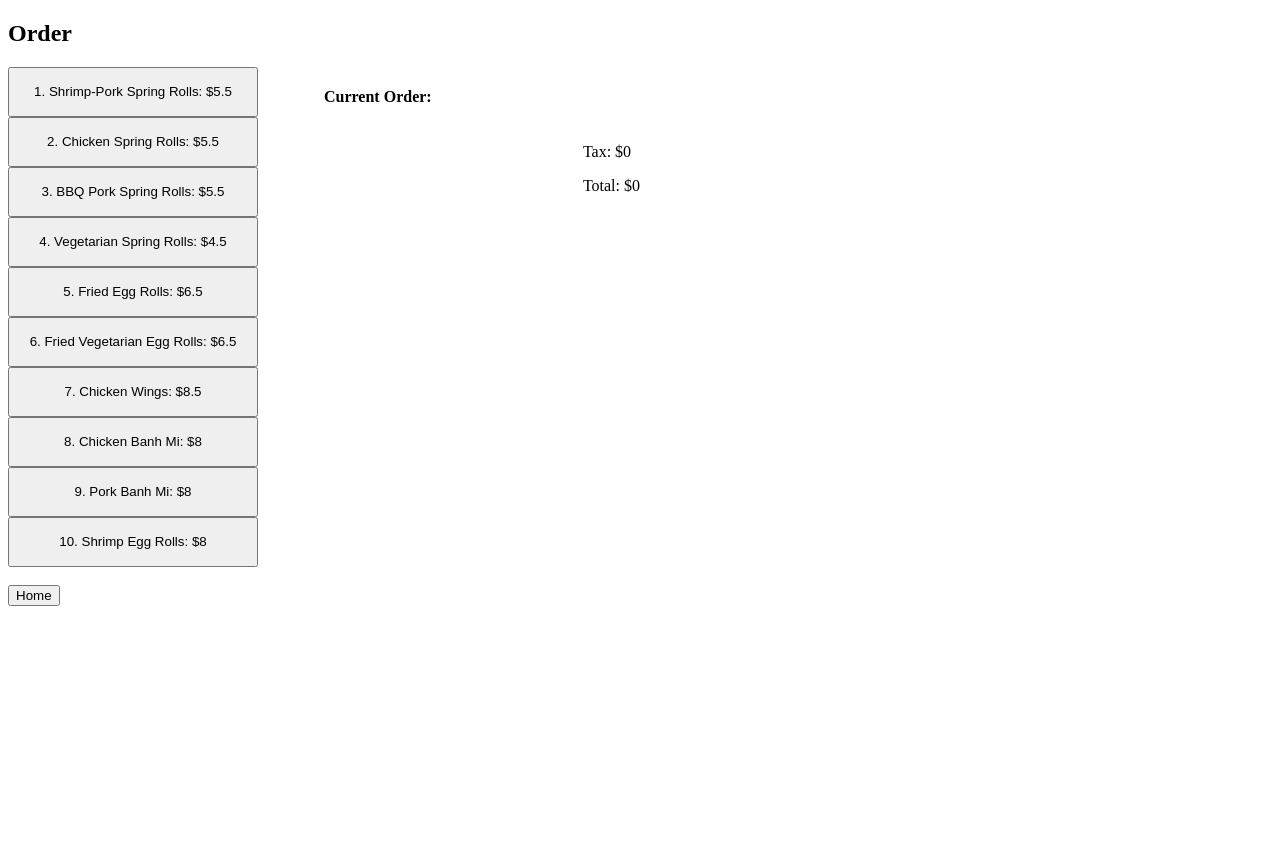
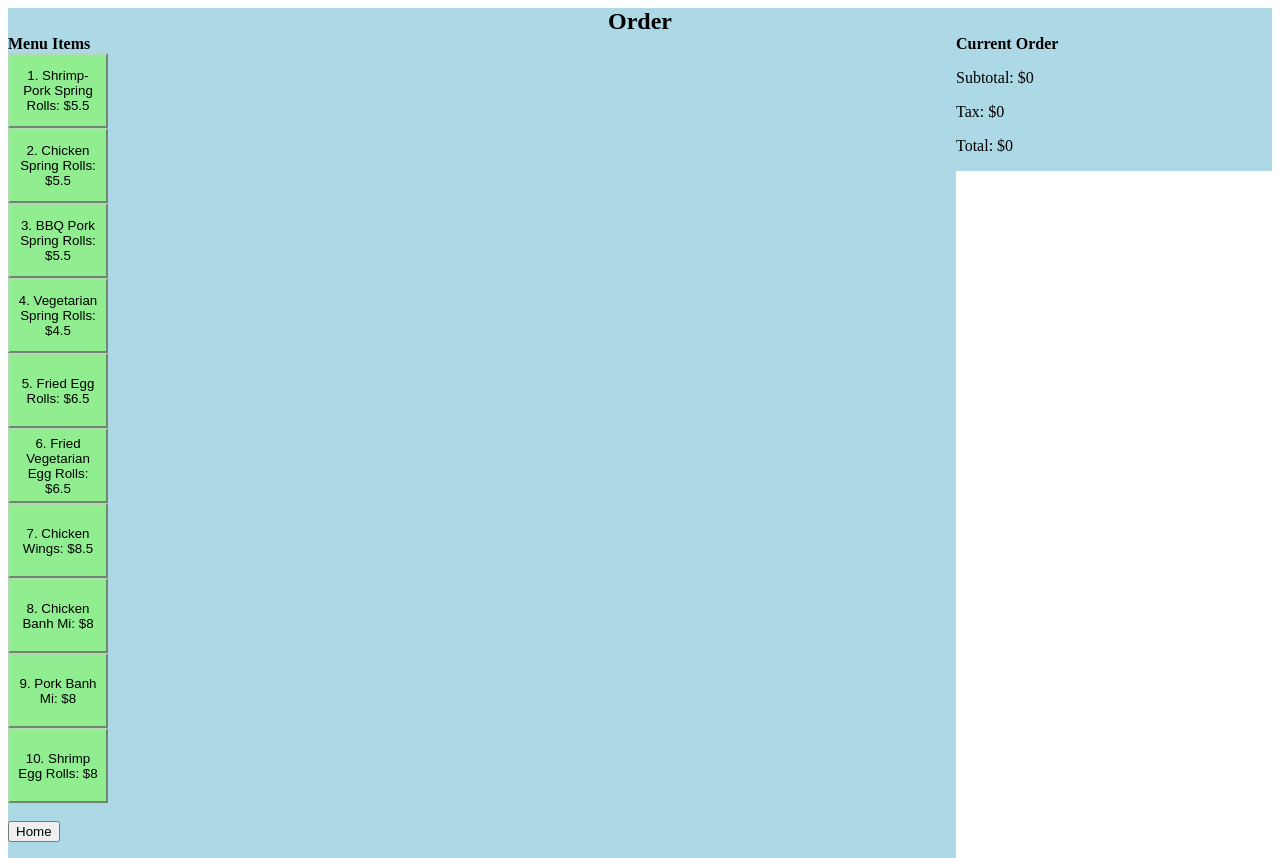
Before and after one commit to nathaniel-nguyen/pos, an Angular app in the folder system/: page /order in a window 1280 px wide. Before the commit the page ends 800 px from the top, so only its background shows below. Built offline with nearby package versions, Linux system fonts and the light colour scheme.

Commit message:
Added quantity for each individal MenuItem in the current order. However, it is unordered and broken. Needs fixes.

```diff
--- a/system/src/app/order.service.ts
+++ b/system/src/app/order.service.ts
@@ -17,16 +17,26 @@ export class OrderService {
     { id: 10, name: "Shrimp Egg Rolls", price: 8.00 },
   ];
 
-  order: { items: MenuItem[], transaction: number, total: number, tax: number } = { items: [], transaction: 1, total: 0, tax: 0 };
+  order: { items: MenuItem[], transaction: number, total: number, tax: number, subtotal: number } = { items: [], transaction: 1, total: 0, tax: 0, subtotal: 0 };
+  quantityMap = new Map<number, any>();
 
   constructor() { }
 
-  getTotal(): number {
-    return Math.round(this.getOrder().total * 1.07 * 100)/100;
+  getQuantityMap() {
+    return this.quantityMap;
+  }
+
+  getSubtotal(): number {
+    return this.order.subtotal;
+  }
+
+  getTotal(subtotal: number, tax: number): number {
+    let total = subtotal + tax;
+    return total;
   }
 
   getTax(): number {
-    return Math.round(this.getOrder().total * 0.07 * 100)/100;
+    return (Math.round(this.order.subtotal * 0.07 * 100) / 100);
   }
 
   getMenuItems() {
@@ -47,7 +57,8 @@ export class OrderService {
   }
 
   newOrder(): void {
-    this.order = { items: [], transaction: this.order.transaction + 1, total: 0, tax: 0 };
+    this.order = { items: [], transaction: this.order.transaction + 1, total: 0, tax: 0, subtotal: 0 };
+    this.quantityMap.clear;
   }
 
   getItem(id: number): MenuItem {
@@ -55,19 +66,26 @@ export class OrderService {
   }
 
   addItemToOrder(id: number): void {
-    this.order.items.push(this.getItem(id));
-    this.order.tax += Math.round(this.getItem(id).price * 0.07 * 100)/100
-    this.order.total += this.getItem(id).price;
+    if (!this.quantityMap.has(id)) {
+      this.order.items.push(this.getItem(id));
+      this.quantityMap.set(id, 1);
+      this.getOrder().subtotal += this.getItem(id).price;
+    } else {
+      this.quantityMap.set(id, this.quantityMap.get(id) + 1);
+      this.getOrder().subtotal += this.getItem(id).price;
+    }
   }
 
   removeItemFromOrder(id: number): void {
-    if (this.order.items.indexOf(this.getItem(id)) !== -1) {
+    if (this.quantityMap.get(id) === 1) {
       this.order.items.splice(this.order.items.lastIndexOf(this.getItem(id)), 1);
-      this.order.tax -= Math.round(this.getItem(id).price * 0.07 * 100) / 100;
-      this.order.total -= this.getItem(id).price;
+      this.quantityMap.delete(id);
+      this.getOrder().subtotal -= this.getItem(id).price;
+    } else if (this.quantityMap.get(id) > 1) {
+      this.quantityMap.set(id, this.quantityMap.get(id) - 1);
+      this.getOrder().subtotal -= this.getItem(id).price;
     }
   }
-
 }
 
 export interface MenuItem {
--- a/system/src/app/order/order.component.css
+++ b/system/src/app/order/order.component.css
@@ -1,24 +1,48 @@
-.column {
+.title {
+    text-align: center;
+    background-color: lightblue;
+    border-color: lightskyblue;
+    margin: 0;
+}
+
+.menuItems {
+    background-color: lightblue;
+    border-color: lightskyblue;
+    margin: 0;
+}
+
+.currentOrder {
+    background-color: lightblue;
+    border-color: lightskyblue;
+    margin:0
+}
+
+.column1 {
+    float: left;
+    width: 75%;
+    background-color: lightblue;
+  }
+
+.column2 {
+    background-color: lightblue;
     float: left;
     width: 25%;
-  }
-
-  .row:after {
-    content: "";
-    display: table;
-  }
+    height: 100%;
+}
 
 .increaseQuantity {
-    width: 250px;
-    height: 50px;
+    background-color: lightgreen;
+    border: 3;
+    border-color: rgb(179, 219, 179);
+    width: 100px;
+    height: 75px;
 }
 
 .decreaseQuantity {
-    width: 250px;
-    height: 50px;
+    background-color: lightcoral;
+    border: 3;
+    border-color: rgb(246, 167, 167);
 }
 
 .tt {
-    float: right;
-
 }
--- a/system/src/app/order/order.component.html
+++ b/system/src/app/order/order.component.html
@@ -1,21 +1,27 @@
-<h2>Order</h2>
+<h2 class="title">Order</h2>
 
 <div class="row">
-    <div class="column">
+    <div class="column1">
+        <h4 class="menuItems">Menu Items</h4>
         <div *ngFor="let item of menuItems">
             <button class="increaseQuantity" (click)="increaseQuantity(item.id)">{{item.id}}. {{item.name}}: ${{item.price}}</button>
         </div>
         <br>
         <a routerLink=""><button>Home</button></a>
+        <p></p>
     </div>
-    <div class="column">
-        <h4>Current Order: </h4>
-            <div *ngFor="let item of order.items">
-                <button class="decreaseQuantity" (click)="decreaseQuantity(item.id)">{{item.id}}. {{item.name}}: ${{item.price}}</button>
-            </div>
+    <div class="column2">
+        <h4 class="currentOrder">Current Order</h4>
         <div class="tt">
+            <p>Subtotal: ${{subtotal}}</p>
             <p>Tax: ${{tax}}</p>
             <p>Total: ${{total}}</p>
         </div>
-    </div>
-  </div>
+        <div *ngFor="let item of order.items">
+            <button class="decreaseQuantity" (click)="decreaseQuantity(item.id)">{{item.id}}. {{item.name}}: ${{item.price}}</button>
+        </div>
+        <div *ngFor="let values of quantityMapArrayValues">
+            x <strong>{{values}}</strong>
+        </div>
+     </div>
+</div>
--- a/system/src/app/order/order.component.ts
+++ b/system/src/app/order/order.component.ts
@@ -9,8 +9,12 @@ import { OrderService } from '../order.service';
 export class OrderComponent {
   menuItems = this.orderService.getMenuItems();
   order = this.orderService.getOrder();
-  total = this.orderService.getTotal();
   tax = this.orderService.getTax();
+  subtotal = this.orderService.getSubtotal();
+  total = this.orderService.getTotal(this.subtotal, this.tax);
+  quantityMap = this.orderService.getQuantityMap();
+  quantityMapArrayValues = Array.from(this.quantityMap.values());
+  // quantityMapArrayKeys = Array.from(this.quantityMap.keys());
 
   constructor(
     private orderService: OrderService,
@@ -18,13 +22,20 @@ export class OrderComponent {
 
   increaseQuantity(id: number): void {
     this.orderService.addItemToOrder(id);
-    this.total = this.orderService.getTotal();
     this.tax = this.orderService.getTax();
+    this.subtotal = this.orderService.getSubtotal();
+    this.total = this.orderService.getTotal(this.subtotal, this.tax);
+    this.quantityMapArrayValues = Array.from(this.quantityMap.values());
+    // this.quantityMapArrayKeys = Array.from(this.quantityMap.keys());
+
   }
 
   decreaseQuantity(id: number): void {
     this.orderService.removeItemFromOrder(id);
-    this.total = this.orderService.getTotal();
     this.tax = this.orderService.getTax();
+    this.subtotal = this.orderService.getSubtotal();
+    this.total = this.orderService.getTotal(this.subtotal, this.tax);
+    this.quantityMapArrayValues = Array.from(this.quantityMap.values());
+    // this.quantityMapArrayKeys = Array.from(this.quantityMap.keys());
   }
 }
```
